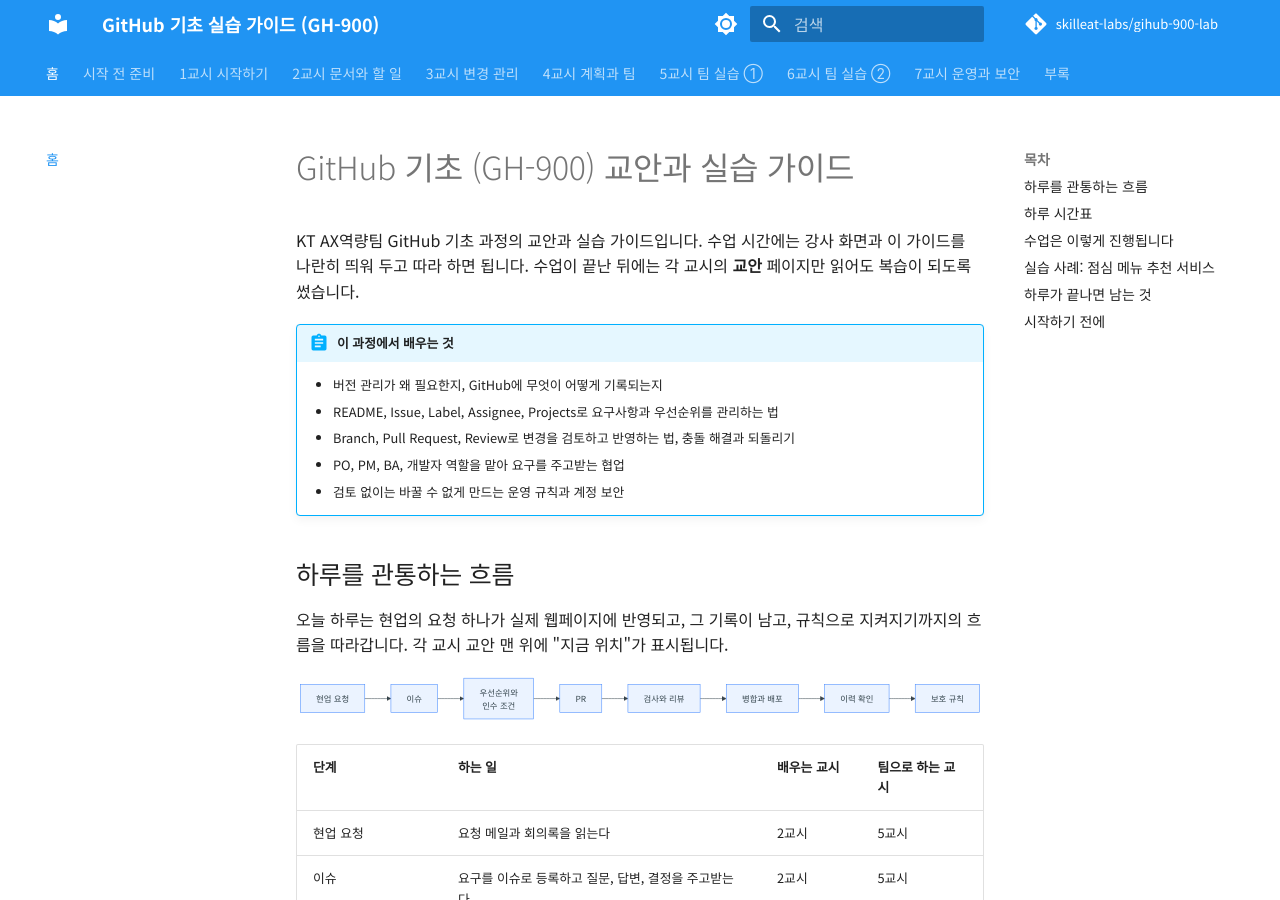
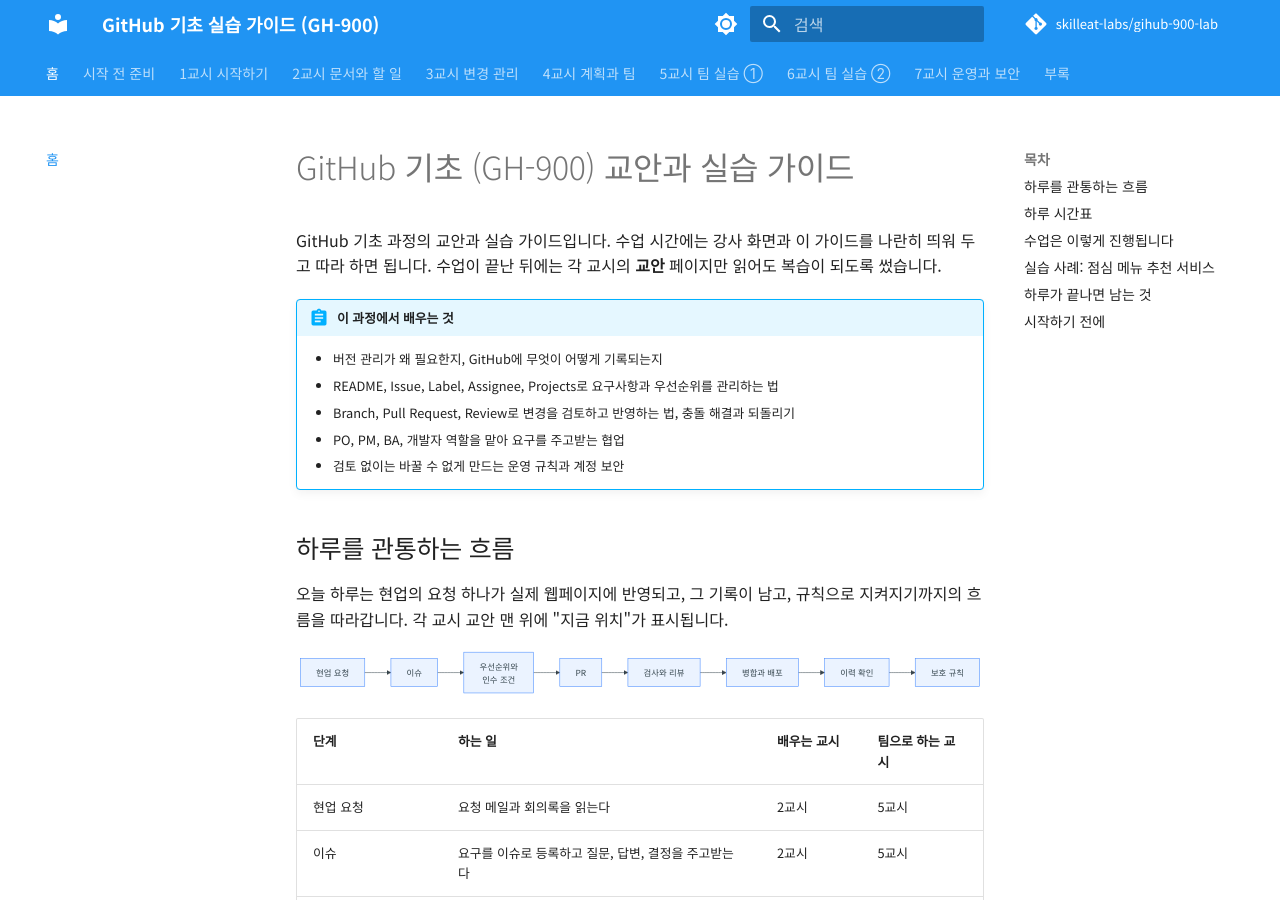
Before and after one commit to hyongsu/github-900-lab, an MkDocs documentation site: the page built from docs/index.md, in a window 1280 px wide and 900 px high. Built offline with MkDocs 1.6.1 and Material for MkDocs 9.7.7, drawn with Linux system fonts in a browser that asks for light colours; comment, search, counter and statistics services are not loaded.

Commit message:
특정 고객사 문구 제거
Co-Authored-By: Claude Opus 5.5 <noreply@anthropic.com>

```diff
--- a/docs/index.md
+++ b/docs/index.md
@@ -1,6 +1,6 @@
 # GitHub 기초 (GH-900) 교안과 실습 가이드
 
-KT AX역량팀 GitHub 기초 과정의 교안과 실습 가이드입니다. 수업 시간에는 강사 화면과 이 가이드를 나란히 띄워 두고 따라 하면 됩니다. 수업이 끝난 뒤에는 각 교시의 **교안** 페이지만 읽어도 복습이 되도록 썼습니다.
+GitHub 기초 과정의 교안과 실습 가이드입니다. 수업 시간에는 강사 화면과 이 가이드를 나란히 띄워 두고 따라 하면 됩니다. 수업이 끝난 뒤에는 각 교시의 **교안** 페이지만 읽어도 복습이 되도록 썼습니다.
 
 !!! abstract "이 과정에서 배우는 것"
     - 버전 관리가 왜 필요한지, GitHub에 무엇이 어떻게 기록되는지
--- a/mkdocs.yml
+++ b/mkdocs.yml
@@ -1,5 +1,5 @@
 site_name: GitHub 기초 실습 가이드 (GH-900)
-site_description: KT AX역량팀 GitHub 기초 과정 교안과 실습 가이드
+site_description: GitHub 기초 과정 교안과 실습 가이드
 site_author: 스킬잇 김누리
 site_url: https://skilleat-labs.github.io/gihub-900-lab/
 repo_url: https://github.com/skilleat-labs/gihub-900-lab
```
Also changed, not shown: GUIDE_RULES.md (+1 -1 lines).
